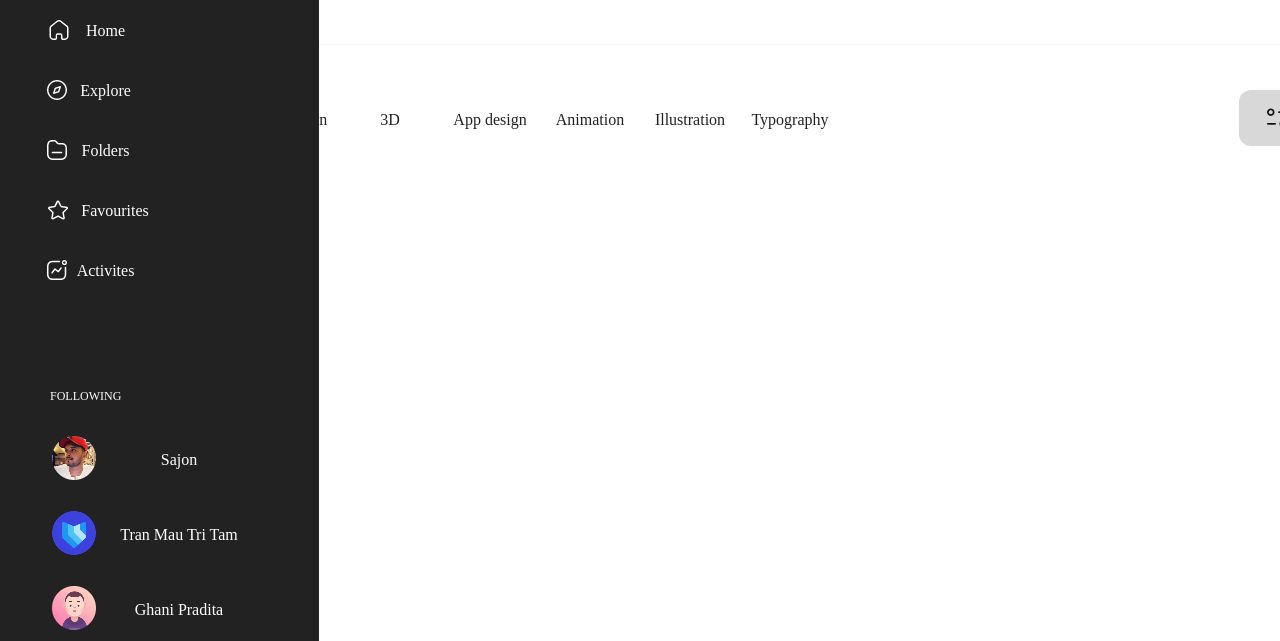
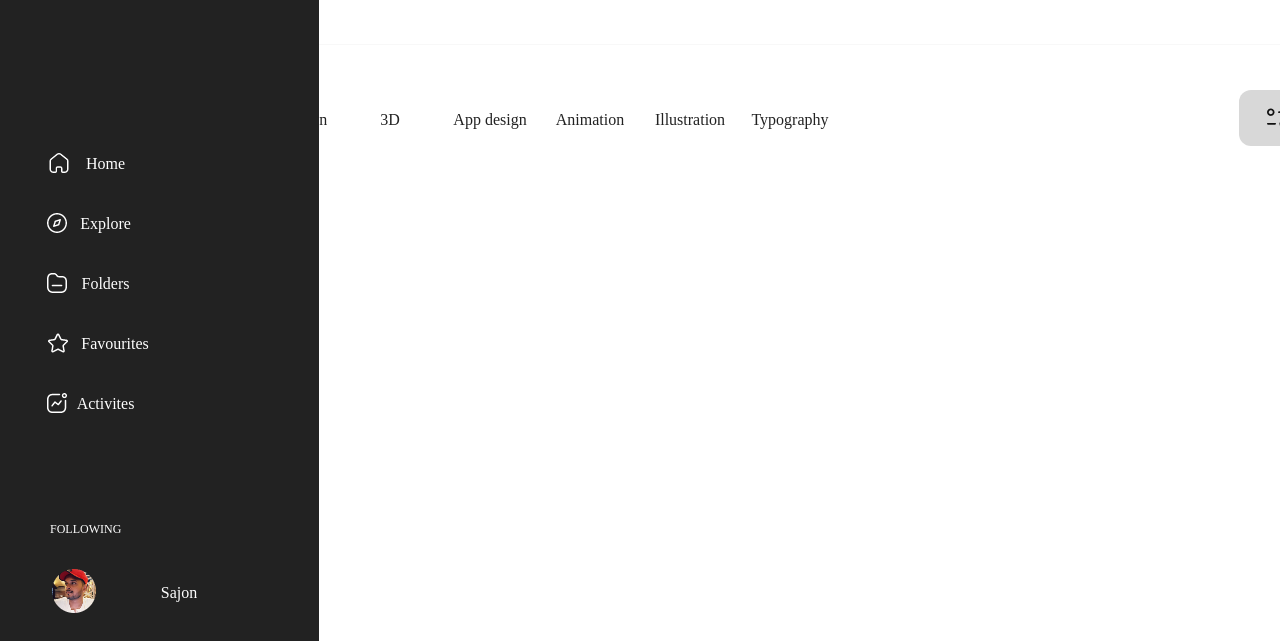
Before and after one commit to TinaKakhberidze/mid-term-1, a plain HTML site: page index.html in a window 1280 px wide. Shown: the part 131-772 px from the top of the page. Drawn offline with Linux system fonts and the light colour scheme; a web font is replaced by a local one.

Commit message:
edited aside

```diff
--- a/css/style.css
+++ b/css/style.css
@@ -218,6 +218,9 @@ aside {
   height: 1080px;
   background-color: #222222;
 }
+.home {
+  margin-top: 265px;
+}
 
 .home-following {
   display: flex;
```
